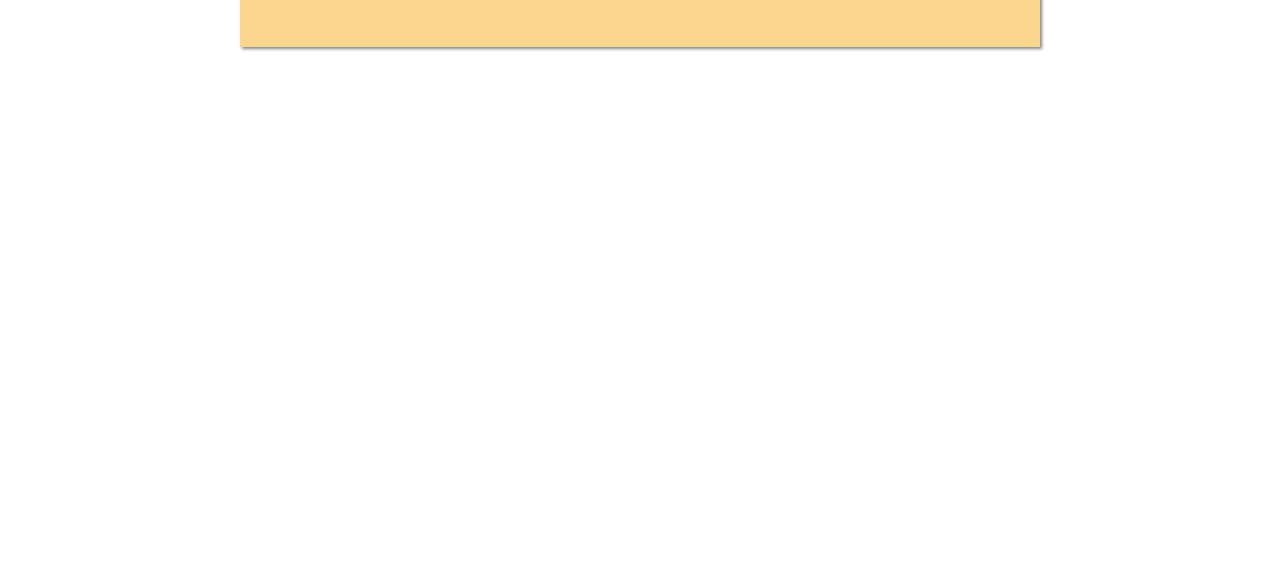
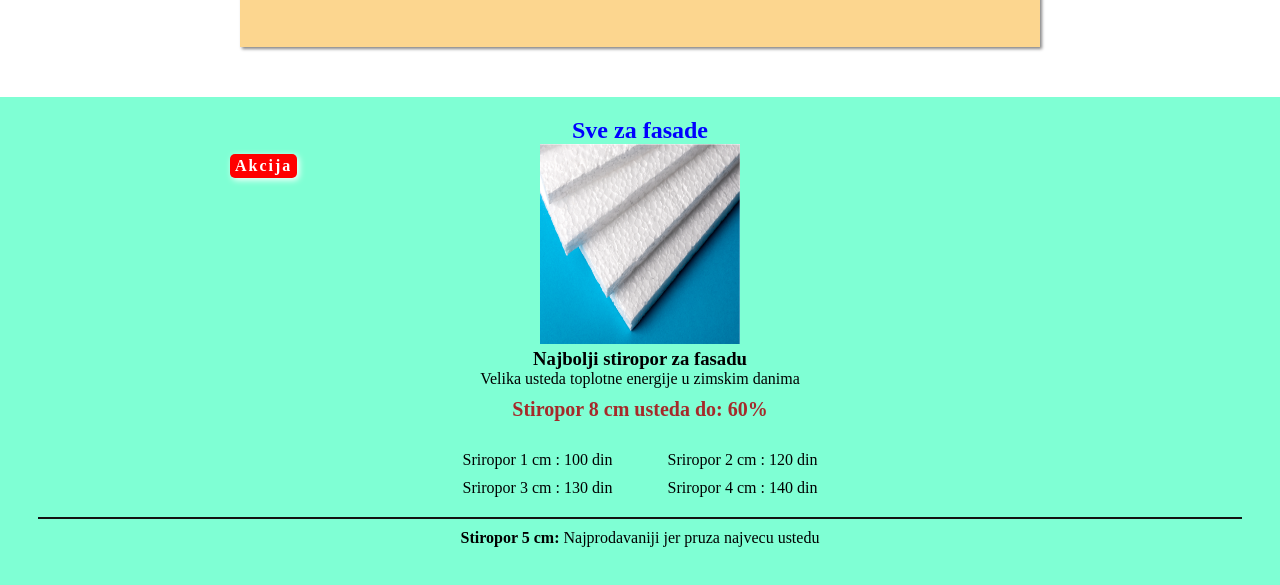
Before and after one commit to MikiMladenovic/Prodavnica_html_css_js, a plain HTML site: page index.html in a window 1280 px wide. Shown: the part 1105-1690 px from the top of the page. Before the commit the page ends 1202 px from the top, so only its background shows below. Drawn offline with Linux system fonts and the light colour scheme.

Commit message:
zavrsena sekcija stiropor

```diff
--- a/css/stil.css
+++ b/css/stil.css
@@ -4,7 +4,7 @@
   box-sizing: border-box;
 }
 
-/* Pocetak CSSa za hero sekciju */
+/* CSSa za hero sekciju */
 
 #hero {
   background: url(https://www.molerski-radovi.in.rs/wp-content/uploads/2025/01/42142.jpg)
@@ -30,9 +30,10 @@
   color: rgb(161, 5, 5);
   font-size: x-large;
 }
-/* Kraj CSSa za hero sekciju */
+/* CSSa za hero sekciju */
 
-/* Pocetak CSSa za delatnost sekciju */
+/* CSSa za delatnost sekciju */
+
 .delatnost-sekcija {
   background-color: rgb(252, 214, 143);
   max-width: 800px;
@@ -86,6 +87,12 @@
   font-family: sans-serif;
   margin-top: 10px;
   color: black;
+  transition: transform 0.8s ease;
+  transform-style: preserve-3d;
+}
+
+.ponuda-box h3:hover {
+  transform: rotateY(180deg);
 }
 
 .delatnost-sekcija h2::after {
@@ -97,4 +104,86 @@
   margin: 10px auto;
 }
 
-/* Kraj CSSa za delatnost sekciju */
+/* CSSa za delatnost sekciju */
+
+/* CSSa za stiropor sekciju */
+
+.stiropor-sadrzi img {
+  width: 200px;
+  height: 200px;
+}
+.stiropor {
+  background-color: aquamarine;
+  padding: 20px 30px;
+  text-align: center;
+}
+.cena {
+  list-style-type: none;
+  display: grid;
+  grid-template-columns: 1fr 1fr;
+  gap: 10px;
+  max-width: 400px;
+  margin: 20px auto;
+}
+.stiropor h2 {
+  color: blue;
+}
+.stiropor-8 {
+  font-size: 20px;
+  color: brown;
+  font-weight: bold;
+  padding: 10px 20px;
+}
+
+.stiropor-sadrzi {
+  position: relative;
+}
+
+.stiker {
+  position: absolute;
+  top: 10px;
+  left: 200px;
+  background-color: red;
+  color: white;
+  padding: 3px 5px;
+  font-weight: bold;
+  border-radius: 5px;
+  box-shadow: 2px 2px 6px white;
+  letter-spacing: 2px;
+  transform-origin: top center;
+  animation: swing 2s infinite ease-in-out;
+}
+.stiropor stiker:after {
+  content: "";
+  display: block;
+  width: 100%;
+  height: 2px;
+  color: white;
+  margin: 5px;
+  padding: 5px;
+}
+
+@keyframes swing {
+  0% {
+    transform: rotate(0deg);
+  }
+  25% {
+    transform: rotate(5deg);
+  }
+  50% {
+    transform: rotate(0deg);
+  }
+  75% {
+    transform: rotate(-5deg);
+  }
+  100% {
+    transform: rotate(0deg);
+  }
+}
+.petica {
+  margin: 8px;
+  padding: 10px;
+  border-top: 2px solid rgb(19, 18, 18);
+}
+
+/* CSSa za stiropor sekciju */
--- a/index.html
+++ b/index.html
@@ -40,5 +40,27 @@
         </div>
       </div>
     </section>
+
+    <section class="stiropor">
+      <h2>Sve za fasade</h2>
+      <div class="stiropor-sadrzi">
+        <img src="./slike/stiropor.png" alt="Slika stiropora" />
+        <h3>Najbolji stiropor za fasadu</h3>
+        <p>Velika usteda toplotne energije u zimskim danima</p>
+        <p class="stiropor-8">Stiropor 8 cm usteda do: 60%</p>
+        <div class="stiker">Akcija</div>
+        <ul class="cena">
+          <li>Sriropor 1 cm : 100 din</li>
+          <li>Sriropor 2 cm : 120 din</li>
+          <li>Sriropor 3 cm : 130 din</li>
+          <li>Sriropor 4 cm : 140 din</li>
+        </ul>
+
+        <p class="petica">
+          <strong>Stiropor 5 cm:</strong> Najprodavaniji jer pruza najvecu
+          ustedu
+        </p>
+      </div>
+    </section>
   </body>
 </html>
```
Also changed, not shown: slike/krecenje.jpg (renamed from krecenje.jpg), slike/stiropor.png (added).
